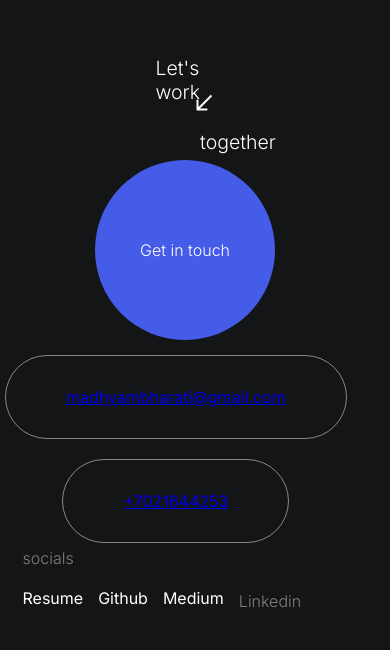
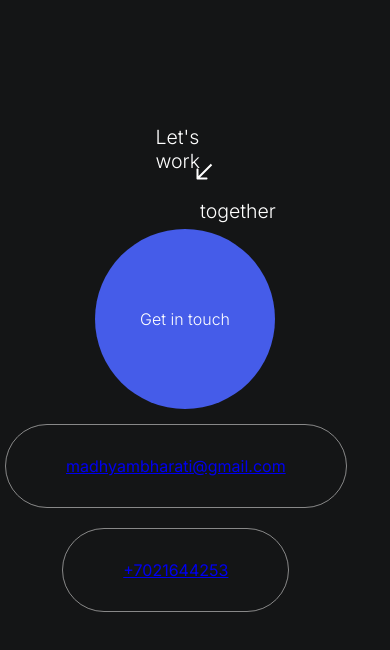
Before and after one commit to Madhyam123/Final_Nextjs_Potfolio_Website, a Next.js app: page / in a window 390 px wide. Shown: the part 3534-4184 px from the top of the page. Built offline with nearby package versions, Linux system fonts and the light colour scheme.

Commit message:
Update index.jsx

```diff
--- a/src/components/Contact/index.jsx
+++ b/src/components/Contact/index.jsx
@@ -38,7 +38,7 @@ function Index() {
                         <path d="M8 8.5C8.27614 8.5 8.5 8.27614 8.5 8L8.5 3.5C8.5 3.22386 8.27614 3 8 3C7.72386 3 7.5 3.22386 7.5 3.5V7.5H3.5C3.22386 7.5 3 7.72386 3 8C3 8.27614 3.22386 8.5 3.5 8.5L8 8.5ZM0.646447 1.35355L7.64645 8.35355L8.35355 7.64645L1.35355 0.646447L0.646447 1.35355Z" fill="white"/>
                     </motion.svg>
                 </div>
-                 <div className={styles.nav}>
+                <div className={styles.nav}>
                     <Link href="mailto:madhyambharati@gmail.com">
                         <Rounded>
                             <p>madhyambharati@gmail.com</p>
@@ -61,6 +61,7 @@ function Index() {
                             <p>11:49 PM GMT+2</p>
                         </span>
                     </div> */}
+                    {window.innerWidth>900 ?(
                     <div className={styles.pd}>
                         <span>
                             <h3>socials</h3>
@@ -76,9 +77,11 @@ function Index() {
                         </Magnetic>
                         <Magnetic>
                             <h3 className="bg-red-500">Linkedin</h3>
-
                         </Magnetic>
                     </div>
+                    ):(<div>
+
+                    </div>)}
                 </div>
             </div>
         </motion.div>
```
